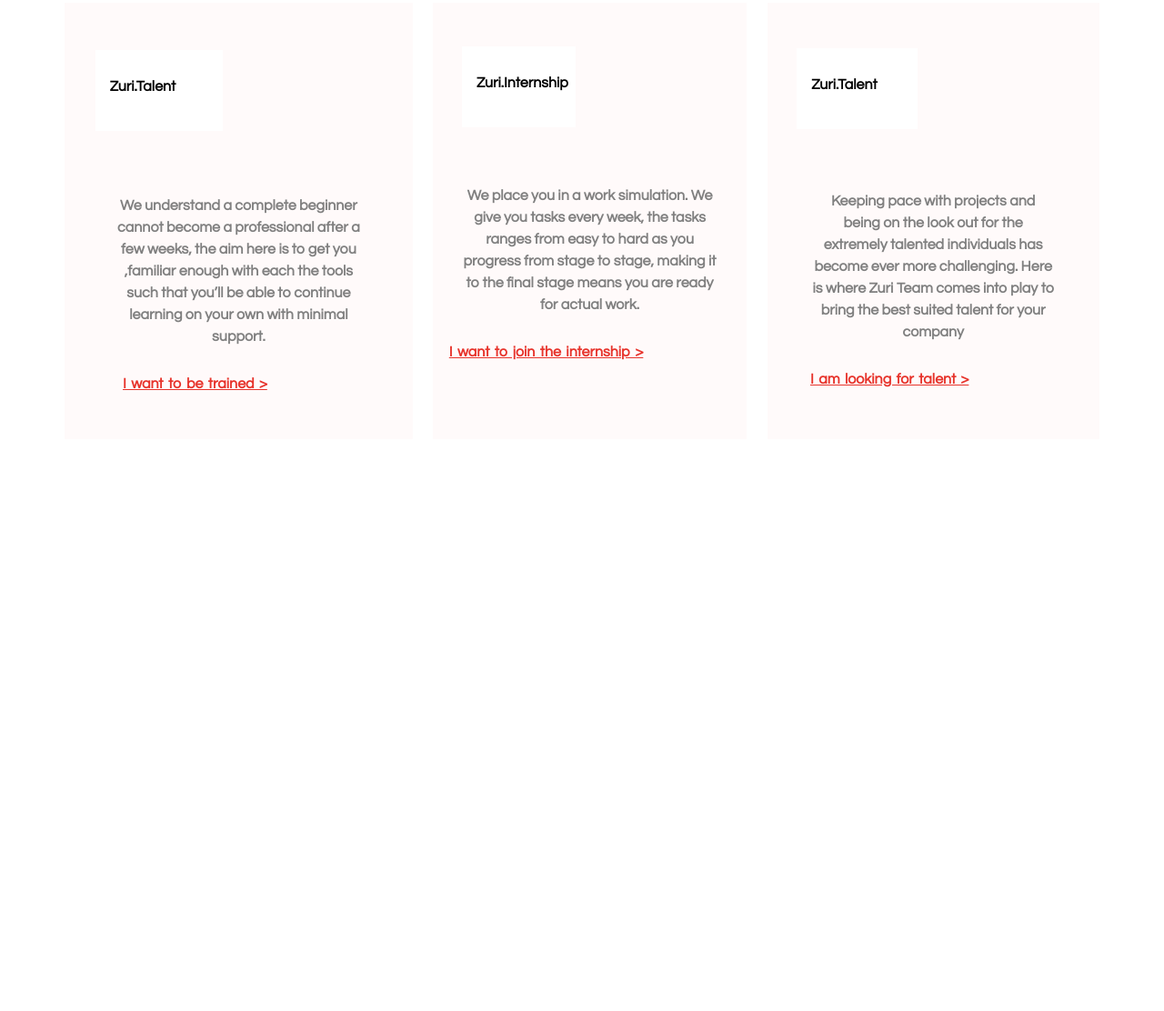
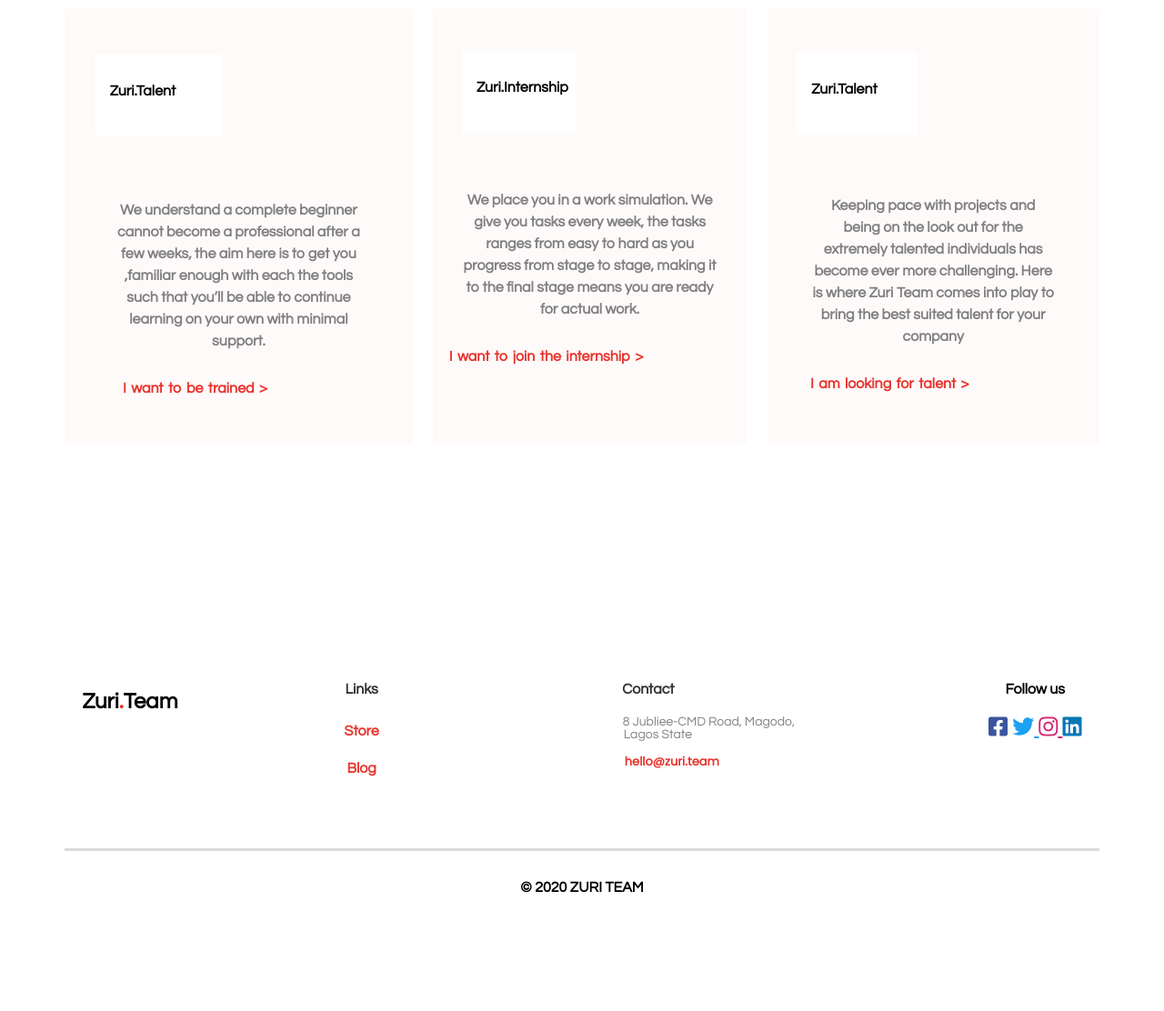
Before and after one commit to olehv99/zuri-last-task, a plain HTML site: page index.html in a window 1280 px wide. Shown: the part 1023-2135 px from the top of the page at 91% size. Before the commit the page ends 1506 px from the top, so only its background shows below. Drawn offline with Linux system fonts and the light colour scheme; a web font is replaced by a local one.

Commit message:
firstcommit

```diff
--- a/index.html
+++ b/index.html
@@ -4,7 +4,7 @@
     <meta charset="UTF-8" />
     <meta http-equiv="X-UA-Compatible" content="IE=edge" />
     <meta name="viewport" content="width=device-width, initial-scale=1.0" />
-    <title>Zuri Frontend</title>
+    <title>Landing Page</title>
     <link rel="stylesheet" href="style.css" />
     <link rel="preconnect" href="https://fonts.googleapis.com" />
     <link rel="preconnect" href="https://fonts.gstatic.com" crossorigin />
@@ -16,6 +16,10 @@
       href="https://fonts.googleapis.com/css2?family=Questrial&display=swap"
       rel="stylesheet"
     />
+
+      <link
+      rel="stylesheet"
+    href="https://cdnjs.cloudflare.com/ajax/libs/font-awesome/6.1.2/css/all.min.css"    />
     <script src="script.js" defer></script>
   </head>
   <body>
@@ -25,9 +29,10 @@
       <p class="first-par">
         Unlock your brilliance with our hands-on
         <span class="wh2">beginners</span> and
-        <span class="wh2">expert training</span>. Zuri Team has been ,<br>immensenly
+        <span class="wh2">expert training</span>. Zuri Team has been ,<br />immensenly
         successful in creating a global work force of highly adept intelligent
-        workforce <br>that can help your company acheive their mission-critical
+        workforce <br />that can help your company acheive their
+        mission-critical
         <span class="wh2">projects and goals</span>
       </p>
       <button class="button-1">I'm new to the industry</button>
@@ -46,7 +51,7 @@
             the tools such that you’ll be able to continue learning on your own
             with minimal support.
           </p>
-          <a href="#">I want to be trained ></a>
+          <a href="#" class="first">I want to be trained ></a>
         </div>
 
         <div class="centre">
@@ -57,7 +62,7 @@
             tasks ranges from easy to hard as you progress from stage to stage,
             making it to the final stage means you are ready for actual work.
           </p>
-          <a href="#">I want to join the internship ></a>
+          <a href="#" class="first">I want to join the internship ></a>
         </div>
 
         <div class="right">
@@ -69,9 +74,41 @@
             Here is where Zuri Team comes into play to bring the best suited
             talent for your company
           </p>
-          <a href="#">I am looking for talent ></a>
+          <a href="#" class="first">I am looking for talent ></a>
         </div>
       </div>
+
+      <div class="down-head">
+        <h3 class="dh-1">Zuri<span class="dot">.</span>Team</h3>
+        <div>
+          <h4 class="dh-2">Links</h4>
+          <div class="ln-1"><a href="#"class="ln-1">Store</a></div>
+          <div class="ln-2"><a href="#" class="ln-2">Blog</a></div>
+        </div>
+
+        <div class="contact">
+          <h4 class="dh-3">Contact</h4>
+
+          <div class="con-1">
+            8 Jubliee-CMD Road, Magodo,<br />
+           <span class="lag"> Lagos State</span>
+          </div>
+          <div class="con-2"><a href="#" class="con-2">hello@zuri.team</a></div>
+        </div>
+
+        <div >
+          <h4 class="dh-4">Follow us</h4>
+          <div class="icons"><a href="#"id="fb"><span><i class="fa-brands fa-square-facebook"></i></span></a>
+         <a href="#"id="tw"><span><i class="fa-brands fa-twitter"></i></span>  </a>
+         <a href="#"id="insta"><span><i class="fa-brands fa-instagram"></i></span> </a>
+         <a href="#"id="in" ><span><i class="fa-brands fa-linkedin"></i></span> </a>
+
+        </div>
+
+        </div>
+      </div>
+      <hr class="h">
+      <h4 class="footer"> &copy; 2020 ZURI TEAM</h4>
     </main>
   </body>
 </html>
--- a/style.css
+++ b/style.css
@@ -19,12 +19,13 @@ main {
   box-sizing: border-box;
 }
 .header {
-  margin-top: 6%;
-
+  margin-top: 8%;
+position: relative;
+bottom: 2em;
   font-weight: 400;
   font-size: 1.5rem;
-  font-family: "Poppins" sans-serif;
-  font-weight: 500;
+  font-family:"Questrial";
+  font-weight: 600;
 }
 .header-2 {
   margin-top: 3%;
@@ -72,9 +73,10 @@ button {
 
 .word-highlight-1 {
   color: rgb(231, 51, 43);
+  font-family: "Poppins", sans-serif;
+  font-size: 1em;
+}
 
-  font-size: 2em;
-}
 .wh2 {
   color: rgb(231, 51, 43);
 }
@@ -140,7 +142,7 @@ button {
   font-weight: 600;
   padding-left: 1em;
 }
-a[href] {
+.first {
   color: rgb(231, 51, 43);
   font-family: "Questrial";
   font-size: 1em;
@@ -150,6 +152,7 @@ a[href] {
   position: relative;
   top: 2em;
   right:3em ;
+  text-decoration: none;
 
 }
 .par-7 {
@@ -183,3 +186,111 @@ a[href] {
   line-height: 1.5em;
   width: 80%;
 }
+.down-head{
+  display: flex;
+  justify-content: space-around;
+  font-family: "Questrial";
+  font-size: 1em;
+  font-weight: 400;
+  padding-top: 15em;
+}
+.ln-1{
+  padding: 9px;
+  font-family: "Questrial";
+  font-weight: 600;
+  color: rgb(231, 51, 43);
+  text-decoration: none;
+
+}
+.ln-2{
+  margin-top: 1em;
+  font-weight: 600;
+  color: rgb(231, 51, 43);
+  text-decoration: none;
+}
+.con-1{
+  color: gray;
+  font-size: 14px;
+
+  font-weight: 500;
+}
+.contact{
+  position: relative;
+  right: 3em;
+}
+
+.down-head{
+  font-family: "Questrial";
+  font-weight: 500;
+}
+.ln-1, .ln-2{
+  color: rgb(231, 51, 43);
+}
+.con-2{
+  color: rgb(231, 51, 43);
+  margin-top: 1em;
+  font-weight: 600;
+  text-decoration: none;
+}
+#fb{
+  color: rgb(58,85,159);
+}
+#tw{
+  color: rgb(29,161,242);
+}
+#insta{
+  color: rgb(214,36,110);
+
+}
+
+#in{
+  color:rgb(1,119,181);
+}
+  .dot{
+    color: rgb(231, 51, 43);
+    font-family: "Poppins", sans-serif;
+    font-size: 1em;
+
+  }
+  .dh-1{
+    font-size: 1.5em;
+  }
+  .h{
+    width: 90%;
+    height: 3px;
+    border: 0 none;
+    margin-left: auto;
+    margin-right: auto;
+    margin-top: 5em;
+    background-color: rgb(220,219,219);
+  }
+
+  .lag{
+    margin-right: 8em;
+  }
+  .icons{
+    font-size: 1.5em;
+  }
+
+ .dh-2{
+  font-weight: 600;
+  color: rgb(51, 49, 49);
+ }
+  .dh-3{
+    color: rgb(51, 49, 49);
+  }
+  .con-2{
+    margin-left: 2em;
+    font-family: "poppins";
+    font-size: 13px;
+  }
+  .con-1{
+    margin-left: 9.5em;
+  }
+  .footer{
+    margin-top: 2em;
+    padding-bottom: 8em;
+    font-family: "Questrial";
+    font-weight: 700;
+    font-size: 1em;
+  }
```
